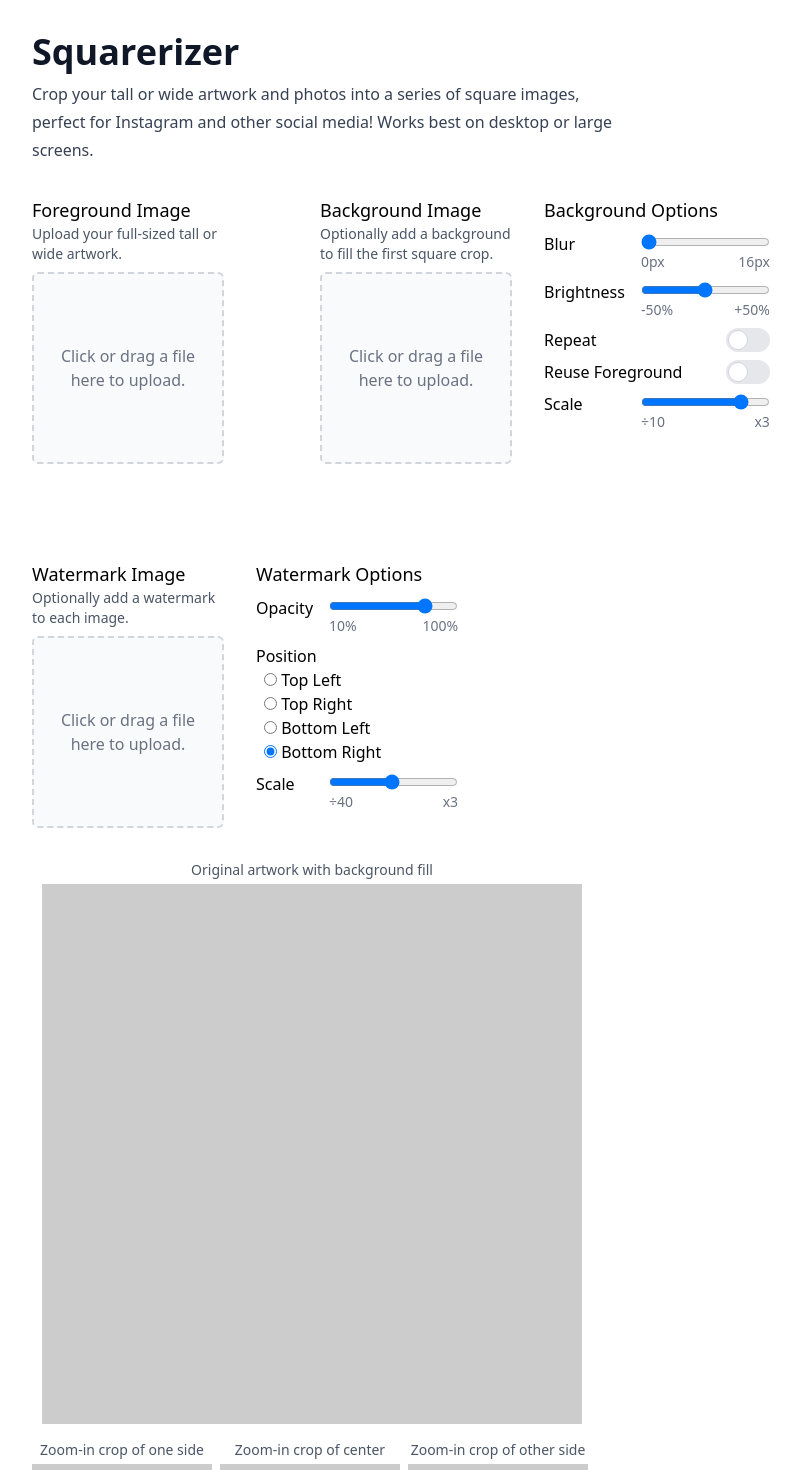
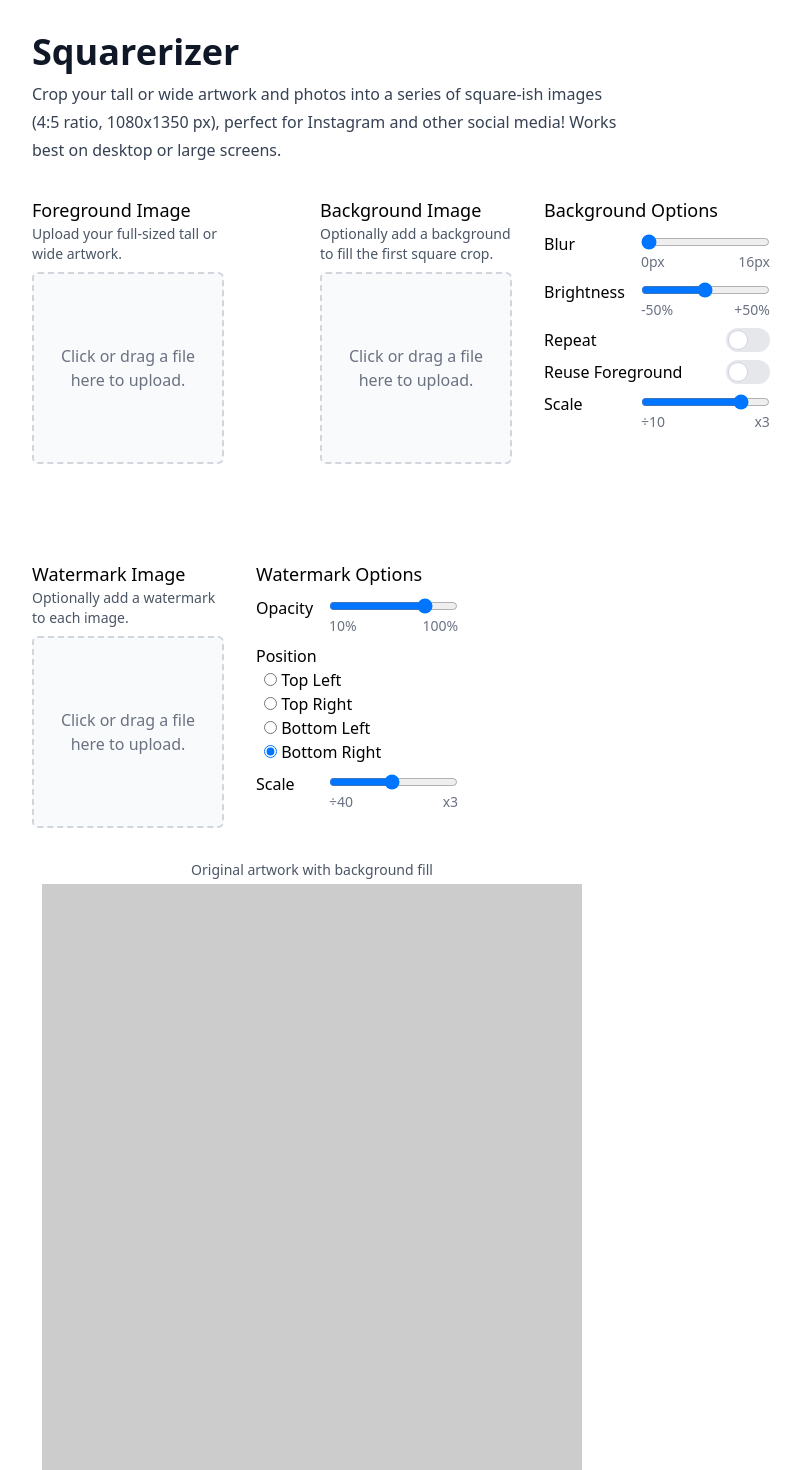
Before and after one commit to loicteixeira/squarerizer, a SvelteKit app: page / in a window 1280 px wide. Shown: the top 1470 px of the page, without its empty margins (0-801 px from the left). Built offline with nearby package versions, Linux system fonts and the light colour scheme.

Commit message:
Update to Instagram squarish format

```diff
--- a/src/lib/components/canvas/canvas.svelte
+++ b/src/lib/components/canvas/canvas.svelte
@@ -57,7 +57,7 @@
 			watermarkOptions: watermark.options
 		})}
 		width="1080"
-		height="1080"
+		height="1350"
 		class={klass}
 	></canvas>
 
--- a/src/routes/+page.svelte
+++ b/src/routes/+page.svelte
@@ -88,8 +88,9 @@
 <header class="prose mb-8">
 	<h1 class="mb-2">Squarerizer</h1>
 	<p class="mt-0">
-		Crop your tall or wide artwork and photos into a series of square images, perfect for Instagram
-		and other social media! Works best on desktop or large screens.
+		Crop your tall or wide artwork and photos into a series of square-ish images (4:5 ratio,
+		1080x1350 px), perfect for Instagram and other social media! Works best on desktop or large
+		screens.
 	</p>
 </header>
 
```
